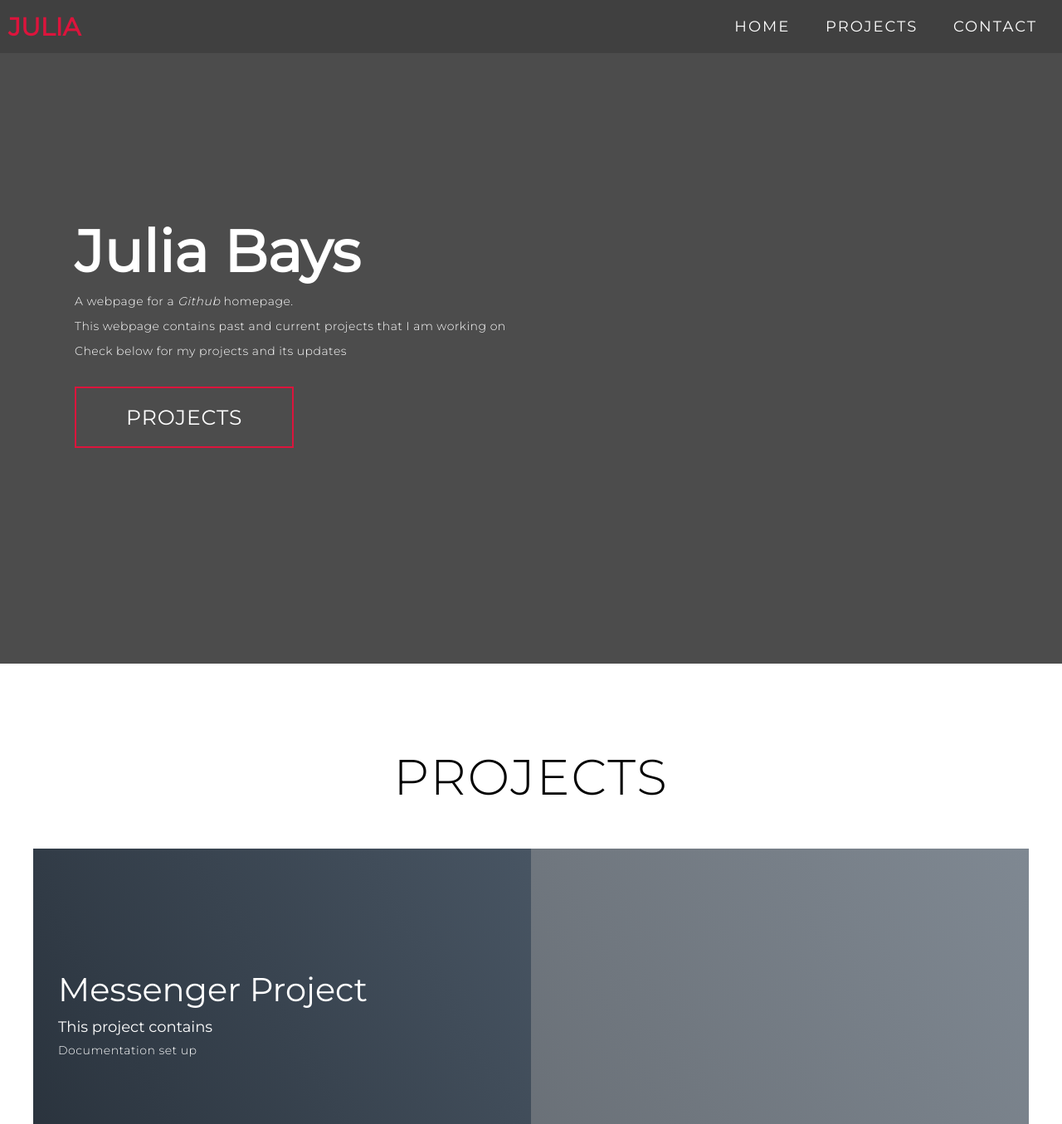
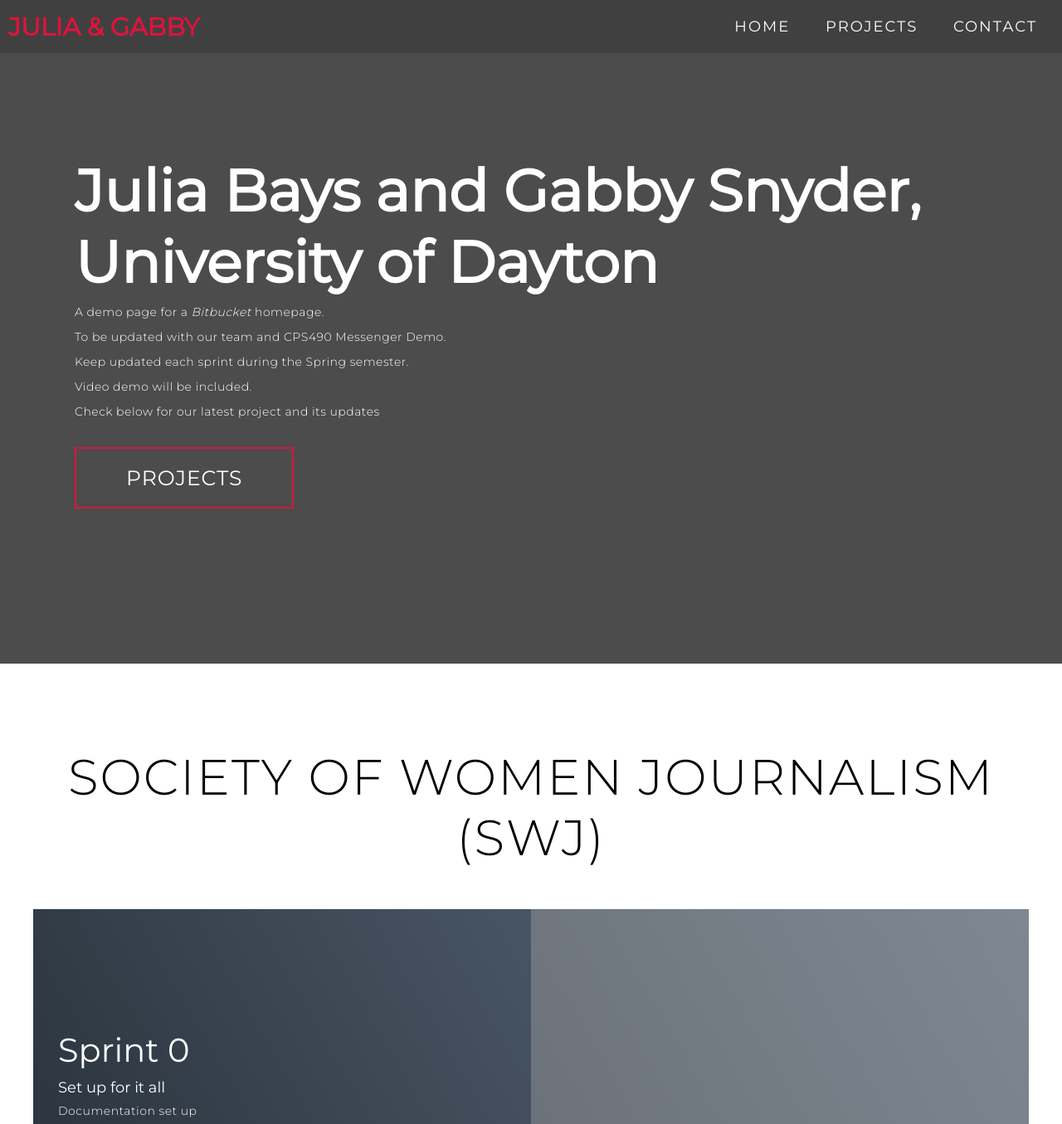
Before and after one commit to JuliaBays/cps491s23-team04, a website: page index.html in a window 1280 px wide. Shown: the top 1355 px of the page at 83% size. Drawn offline with nearby package versions, Linux system fonts and the light colour scheme; files whose address does not match are found by name.

Commit message:
this is the new update

```diff
--- a/index.html
+++ b/index.html
@@ -24,7 +24,7 @@
             <div class="nav-bar">
                 <div class="brand">
                     <a href="#hero">
-                        <h1><span>Julia</span></h1>
+                        <h1><span>Julia & Gabby</span></h1>
                     </a>
                 </div>
                 <div class="nav-list">
@@ -47,10 +47,12 @@
     <section id="hero">
         <div class="hero container">
             <div>
-                <h1>Julia Bays</h1>
-                <p>A webpage for a <i>Github</i> homepage.</p>
-                <p>This webpage contains past and current projects that I am working on </p>
-                <p>Check below for my projects and its updates</p>
+                <h1>Julia Bays and Gabby Snyder, University of Dayton</h1>
+                <p>A demo page for a <i>Bitbucket</i> homepage.</p>
+                <p>To be updated with our team and CPS490 Messenger Demo.</p>
+                <p>Keep updated each sprint during the Spring semester.</p>
+                <p>Video demo will be included.</p>
+                <p>Check below for our latest project and its updates</p>
                 <a href="#projects" type="button" class="cta">Projects</a>
             </div>
         </div>
@@ -61,13 +63,13 @@
     <section id="projects">
         <div class="projects container">
             <div class="projects-header">
-                <h1 class="section-title">Projects</h1>
+                <h1 class="section-title">Society of Women Journalism (SWJ)</h1>
             </div>
             <div class="all-projects">
                 <div class="project-item">
                     <div class="project-info">
-                        <h1>Messenger Project</h1>
-                        <h2> This project contains </h2>
+                        <h1>Sprint 0</h1>
+                        <h2>Set up for it all </h2>
                         <p>Documentation set up</p>
                     </div>
                     <div class="project-img">
@@ -126,6 +128,7 @@
                 <div class="contact-info">
                     <h1>Emails</h1>
                     <h2>baysj1@udayton.edu</h2>
+                    <h2>snyderg3@udayton,edu</h2>
                 </div>
             </div>
         </div>
@@ -143,4 +146,5 @@
     <script src="./app.js"></script>
 </body>
 
+
 </html>
```
